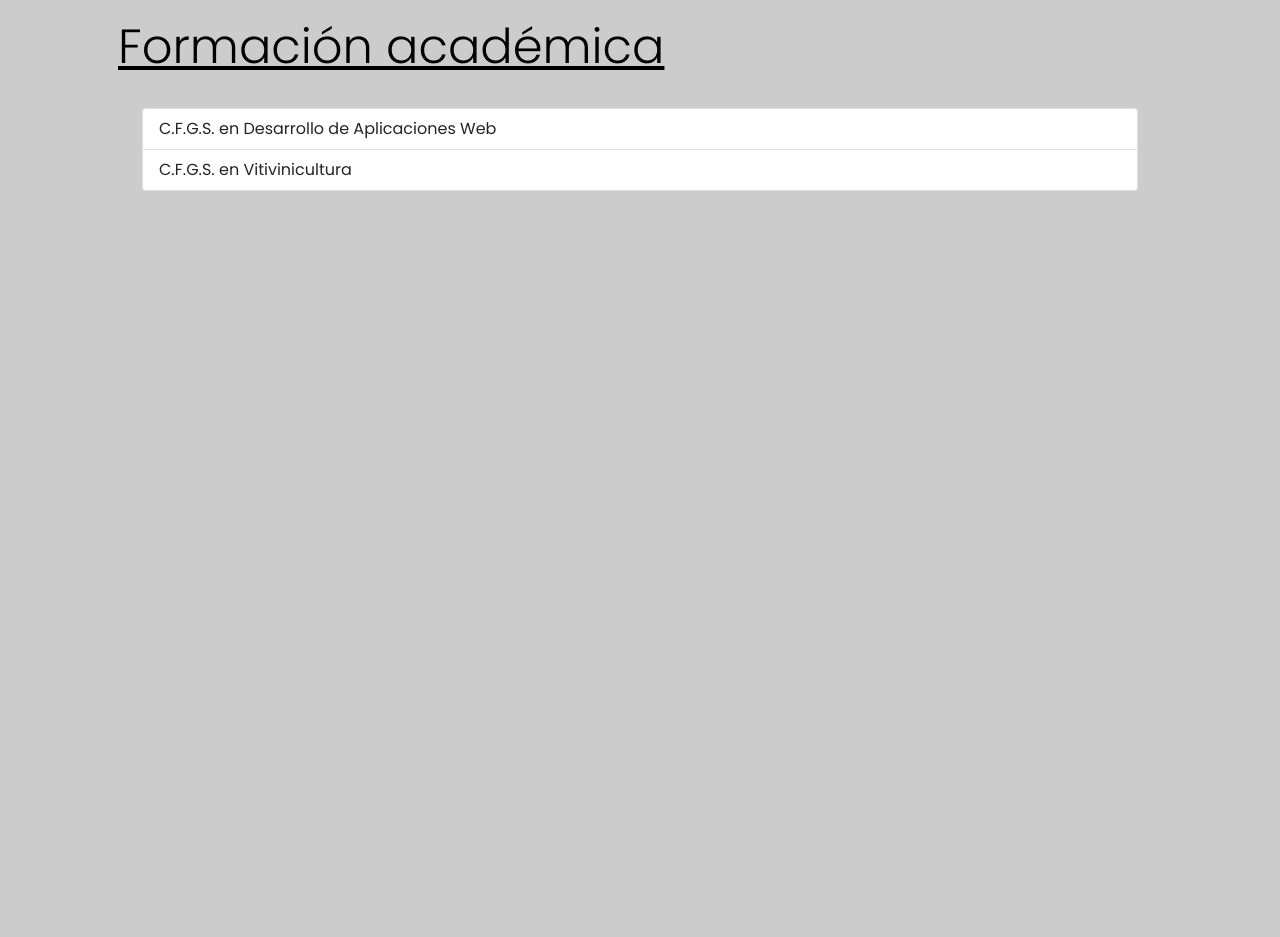
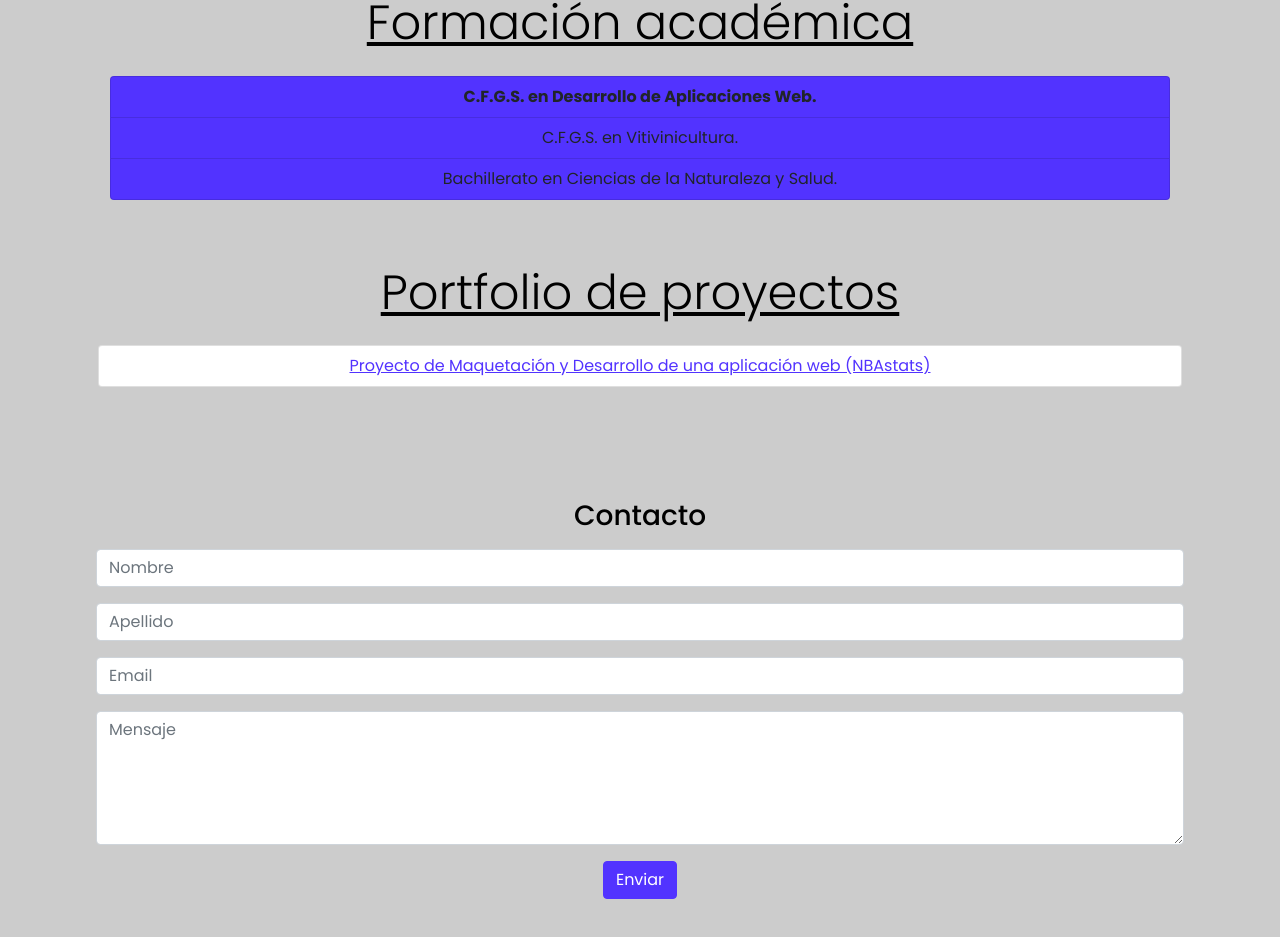
Before and after one commit to AntonioAOrtiz/dwec-proy2-Ortiz-Garcia-Antonio, a React (Create React App) app: page / in a window 1280 px wide. Shown: the part 457-1394 px from the top of the page. Before the commit the page ends 800 px from the top, so only its background shows below. Built offline with nearby package versions, Linux system fonts and the light colour scheme.

Commit message:
componente formulario de contacto con hook form, estilos personalizados con sass, portfolio 1 proyecto

```diff
--- a/package.json
+++ b/package.json
@@ -7,9 +7,11 @@
     "@testing-library/react": "^12.1.2",
     "@testing-library/user-event": "^13.5.0",
     "bootstrap": "^5.0.0-alpha3",
+    "bootstrap-icons": "^1.8.1",
     "node-sass": "^7.0.1",
     "react": "^17.0.2",
     "react-dom": "^17.0.2",
+    "react-hook-form": "^7.27.0",
     "react-scripts": "5.0.0",
     "web-vitals": "^2.1.4"
   },
--- a/src/App/About.js
+++ b/src/App/About.js
@@ -1,7 +1,7 @@
 import React from 'react';
 
-function About(){
-    return(
+function About() {
+    return (
         <section id="about">
             <div className="container-fluid p-5 my-5 bg-primary text-center text-white">
                 <h1 className="display-4">Hola, soy Antonio Ortiz, Desarrollador Web</h1>
--- a/src/App/Academics.js
+++ b/src/App/Academics.js
@@ -1,14 +1,15 @@
 import React from 'react';
 
-function Academics(){
-    return(
+function Academics() {
+    return (
         <section id="academics">
-            <div className="container p-5 my-5 text-left text-body">
-            <h2 className="display-5"><u>Formación académica</u></h2>
-            <ul class="list-group p-4">
-                <li class="list-group-item">C.F.G.S. en Desarrollo de Aplicaciones Web</li>
-                <li class="list-group-item">C.F.G.S. en Vitivinicultura</li>
-            </ul>
+            <div className="container p-4 my-4 text-left text-body">
+                <h2 className="display-5 text-center"><u>Formación académica</u></h2>
+                <ul className="list-group p-3">
+                    <li className="list-group-item bg-primary text-center"><strong>C.F.G.S. en Desarrollo de Aplicaciones Web.</strong></li>
+                    <li className="list-group-item bg-primary text-center">C.F.G.S. en Vitivinicultura.</li>
+                    <li className="list-group-item bg-primary text-center">Bachillerato en Ciencias de la Naturaleza y Salud.</li>
+                </ul>
             </div>
         </section>
     )
--- a/src/App/App.js
+++ b/src/App/App.js
@@ -3,7 +3,7 @@ import Header from './Header';
 import Utility from './Utility/Utility';
 import About from './About';
 import Portfolio from './Portfolio';
-import Footer from './Footer';
+import Footer from './Footer/Footer';
 import Academics from './Academics';
 import './App.css';
 
--- /dev/null
+++ b/src/App/Footer/Contact.js
@@ -0,0 +1,47 @@
+import React from 'react';
+import { useForm } from "react-hook-form";
+
+
+const Contact = () => {
+
+    const { register, handleSubmit, formState: { errors } } = useForm();
+
+    const onSubmit = data => console.log(data);
+
+    const emailRegex = /^[a-z0-9._%+-]+@[a-z0-9.-]+\.[a-z]{2,4}$/;
+    const nombreRegex = /^[a-zA-Z][0-9a-zA-Z .,'-]*$/;
+    const mensajeRegex = /^[a-zA-Z0-9?$@#()'!,+\-=_:.&€£*%\s]+$/;
+
+
+    return (
+        <div className="p-5 m-5 text-center">
+                <h3>Contacto</h3>
+                <form className="grid" id="contact" onSubmit={handleSubmit(onSubmit)}>
+                    <div className="mt-3 mb-3">
+                        <input id="nombre" type="text" placeholder="Nombre" className="form-control"  {...register("nombre",{required: true, pattern:nombreRegex})} />
+                        {errors.nombre && errors.nombre.type === "required" && <span>Campo obligatorio</span>}
+                        {errors.nombre && errors.nombre.type === "pattern" && <span>El nombre no es válido </span>}
+                    </div>
+                    <div className="mt-3 mb-3">
+                        <input id="apellido" type="text" placeholder="Apellido" className="form-control" {...register("apellido",{required: true, pattern:nombreRegex})} />
+                        {errors.apellido && errors.apellido.type === "required" && <span>Campo obligatorio</span>}
+                        {errors.apellido && errors.apellido.type === "pattern" && <span>El apellido no es válido</span>}
+                    </div>
+                    <div className="mt-3 mb-3">
+                        <input id="email" type="email" placeholder="Email" className="form-control" {...register("email",{required:true,pattern: emailRegex})} />
+                        {errors.email && errors.email.type === "required" && <span>Campo obligatorio</span>}
+                        {errors.email && errors.email.type === "pattern" && <span>Email no válido</span>}
+                    </div>
+                    <div className="mt-3 mb-3">
+                        <textarea id="mensaje" type="textarea" placeholder="Mensaje" className="form-control" rows="5" {...register("mensaje",{required: true,maxLength:255, pattern: mensajeRegex})}></textarea>
+                        {errors.mensaje && errors.mensaje.type === "required" && <span>Campo obligatorio</span>}
+                        {errors.mensaje && errors.mensaje.type === "maxLenght" && <span>El mensaje debe tener como máximo 255 caracteres</span>}
+                        {errors.mensaje && errors.mensaje.type === "pattern" && <span>Mensaje no válido</span>}
+                    </div>
+                    <button type="submit" className="btn btn-primary">Enviar</button>
+                </form>
+        </div>
+    );
+}
+
+export default Contact;
--- a/src/App/Footer.js
+++ b/src/App/Footer/Footer.js
@@ -1,9 +1,10 @@
 import React from 'react';
+import Contact from './Contact';
 
 function Footer(){
     return(
-        <footer id="contact">
-
+        <footer id="footer">
+            <Contact />
         </footer>
     )
 }
--- a/src/App/Header.js
+++ b/src/App/Header.js
@@ -24,6 +24,9 @@ function Header(){
                             <li className="nav-item">
                                 <a className="nav-link" href="#utility">Utility</a>
                             </li>
+                            <li className="nav-item">
+                                <a className="nav-link" href="#contact">Contacto</a>
+                            </li>
                         </ul>
                     </div>
                 </div>
--- a/src/App/Portfolio.js
+++ b/src/App/Portfolio.js
@@ -1,9 +1,14 @@
 import React from 'react';
 
-function Portfolio(){
-    return(
+function Portfolio() {
+    return (
         <section id="portfolio">
-
+            <div className="container">
+                <h2 className="display-5 text-center"><u>Portfolio de proyectos</u></h2>
+                <ul className="list-group p-3">
+                    <li className="list-group-item text-center"><a href="https://antonioaortiz.000webhostapp.com/DWEC-PROY1-Ortiz_Garcia_Antonio/">Proyecto de Maquetación y Desarrollo de una aplicación web (NBAstats)</a></li>
+                </ul>
+            </div>
         </section>
     )
 }
```
Also changed, not shown: 1 other file (tests, documents, lock files or other folders).
